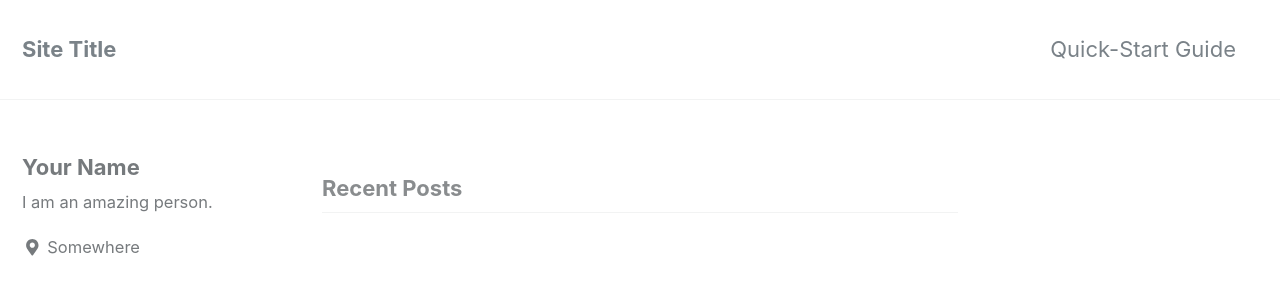
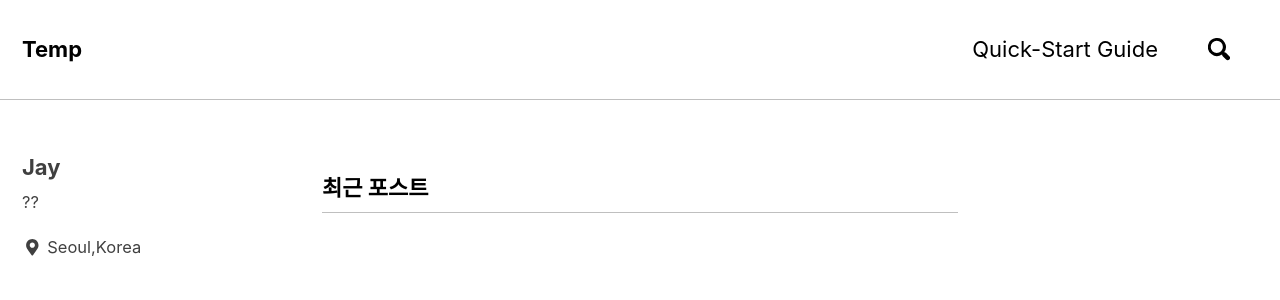
Before and after one commit to maruchi12/maruchi12.github.io, a Jekyll site: the page built from index.html, in a window 1280 px wide and 900 px high. Shown: the top 300 px of the window. Built offline with Jekyll 4.4.1, drawn with Linux system fonts in a browser that asks for light colours; nearby versions of some CDN libraries; the list of posts is cut into pages by our own code; some of the changed text lies outside the part shown.

Commit message:
Modify _config.yml for user information

```diff
--- a/_config.yml
+++ b/_config.yml
@@ -5,24 +5,24 @@
 # For technical reasons, this file is *NOT* reloaded automatically when you use
 # `jekyll serve`. If you change this file, please restart the server process.
 
-minimal_mistakes_skin    : "default" # "air", "aqua", "contrast", "dark", "dirt", "neon", "mint", "plum", "sunrise"
+minimal_mistakes_skin    : "contrast" # "air", "aqua", "contrast", "dark", "dirt", "neon", "mint", "plum", "sunrise"
 
 # Site Settings
-locale                   : "en-US"
-title                    : "Site Title"
+locale                   : "ko"
+title                    : "Temp"
 title_separator          : "-"
-name                     : "Your Name"
-description              : "An amazing website."
-url                      : # the base hostname & protocol for your site e.g. "https://mmistakes.github.io"
+name                     : "Jay"
+description              : "Jay's website"
+url                      : "https://maruchi12.github.io" # the base hostname & protocol for your site e.g. "https://mmistakes.github.io"
 baseurl                  : # the subpath of your site, e.g. "/blog"
 repository               : # GitHub username/repo-name e.g. "mmistakes/minimal-mistakes"
 teaser                   : # path of fallback teaser image, e.g. "/assets/images/500x300.png"
 # breadcrumbs            : false # true, false (default)
 words_per_minute         : 200
 comments:
-  provider               : # false (default), "disqus", "discourse", "facebook", "google-plus", "staticman", "staticman_v2" "custom"
+  provider               : "disqus"  # false (default), "disqus", "discourse", "facebook", "google-plus", "staticman", "staticman_v2" "custom"
   disqus:
-    shortname            : # https://help.disqus.com/customer/portal/articles/466208-what-s-a-shortname-
+    shortname            : "dev-hundred-blog" # https://help.disqus.com/customer/portal/articles/466208-what-s-a-shortname-
   discourse:
     server               : # https://meta.discourse.org/t/embedding-discourse-comments-via-javascript/31963 , e.g.: meta.discourse.org
   facebook:
@@ -51,7 +51,7 @@ reCaptcha:
   secret                 :
 atom_feed:
   path                   : # blank (default) uses feed.xml
-search                   : # true, false (default)
+search                   : true # true, false (default)
 search_full_content      : # true, false (default)
 search_provider          : # lunr (default), algolia
 algolia:
@@ -90,10 +90,10 @@ analytics:
 
 # Site Author
 author:
-  name             : "Your Name"
+  name             : "Jay"
   avatar           : # path of avatar image, e.g. "/assets/images/bio-photo.jpg"
-  bio              : "I am an amazing person."
-  location         : "Somewhere"
+  bio              : "??"
+  location         : "Seoul,Korea"
   email            :
   uri              :
   home             : # null (default), "absolute or relative url to link to author home"
@@ -256,6 +256,6 @@ defaults:
       layout: single
       author_profile: true
       read_time: true
-      comments: # true
+      comments: true
       share: true
       related: true
```
Also changed, not shown: README.md.
